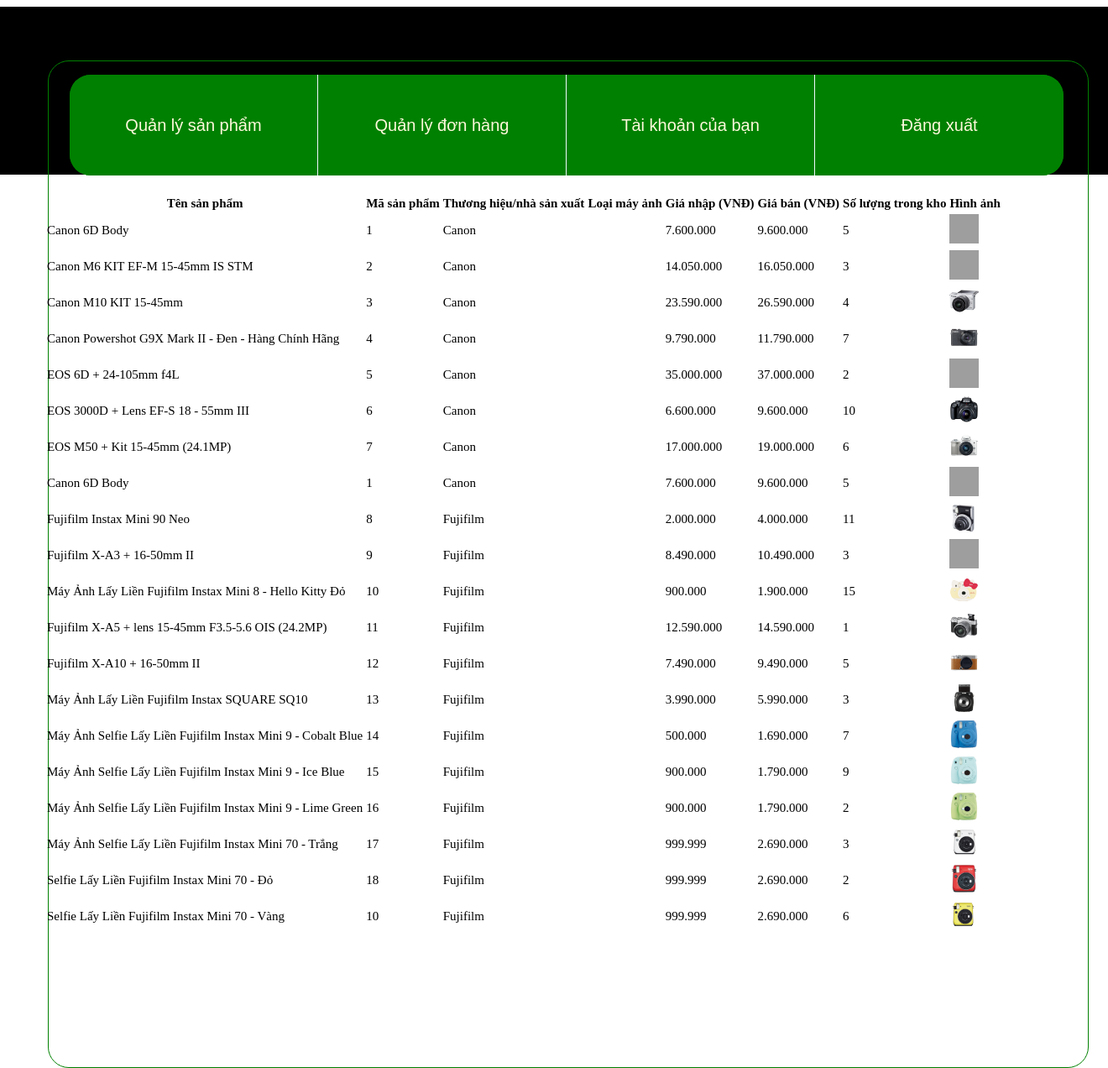
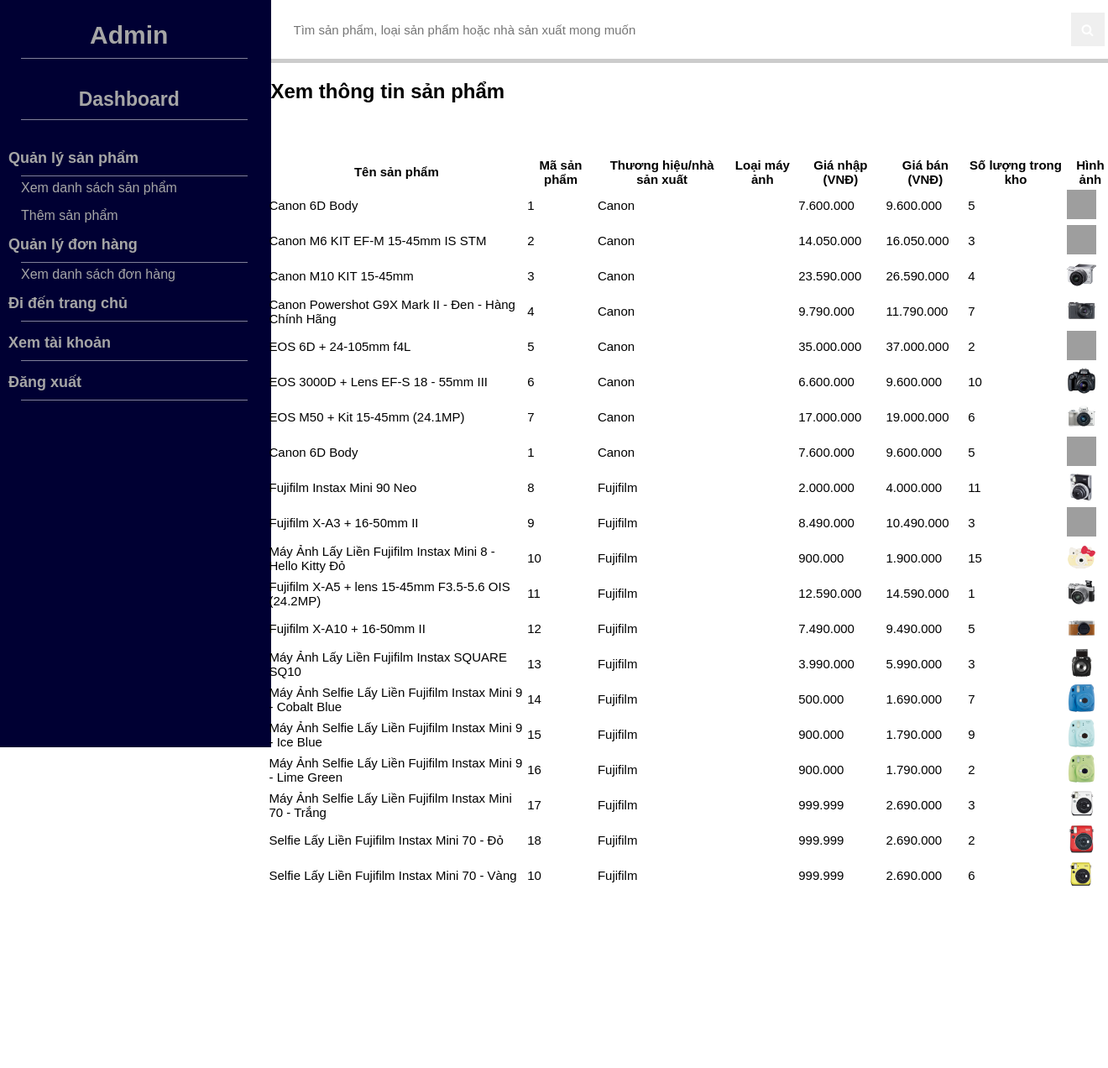
Before and after one commit to AnTran1997/1512012_1512013_PTUDW, a web app: file pages/AdminPages/showProducts.html in a window 1320 px wide. Shown: the whole page at 84% size. After the commit the page ends 1055 px from the top, so only its background shows below. Run offline with its HTML, style and script files only (its server is not run), Linux system fonts and the light colour scheme; grey boxes are pictures that could not be loaded.

Commit message:
[AdminPage]Reformat adminPage and showProducts page

```diff
--- a/assets/css/styleAdmin.css
+++ b/assets/css/styleAdmin.css
@@ -62,12 +62,17 @@
   src: url("./../fonts/NotoSerif-Bold.ttf");
 }
 
-body {
+html, body {
   margin: 0;
   padding: 0;
+  width: 100%;
+  height: 100%;
+  overflow-x: hidden;
   font-family: Arial, Helvetica, sans-serif;
 }
 
+
+/* -------------------------------- Left Panel ---------------------------- */
 h2#adminName {
   font-weight: bold;
   font-size: 30px;
@@ -87,14 +92,17 @@ li {
   list-style-type: none;
 }
 
+li.adminFuntions {
+  margin-top: 50px;
+}
 
-a.funtionTitle {
+a.adminFunctions {
   margin-left: 25px;
   margin-top: 50px;
   font-size: 18px;
   font-weight: bold;
 }
-a.funtionTitle::after {
+a.adminFunctions::after {
   display: block;
   content: '';
   background-color: white;
@@ -140,6 +148,7 @@ ul {
 
 li {
   margin-bottom: 15px;
+  margin-top:5px;
 }
 
 #adminName, #dashboardTitle  {
@@ -156,3 +165,71 @@ li {
     margin-bottom: 35px;
     margin-left: 40px;
   }
+
+
+/* -------------------------------- Right Panel ---------------------------- */
+/* ---- search bar ------ */
+.searchBar {
+  padding: 15px;
+  border-bottom: #cccccc solid 5px;
+}
+
+.searchBar .searchProduct {
+  font-size: 15px;
+  height: 40px;
+  position: relative;
+  top: 0ch;
+}
+  .searchBtn {
+    width: 40px;
+    border: none;
+    margin: 0;
+
+  }
+  .searchInput {
+    width: 94%;
+    border: none;
+    margin-left: 10px;
+  }
+
+
+/* ----------------------------- Show products page ---------------------------- */
+.container-quanLySanPham table {
+  font-size: 15px;
+  height: 40px;
+  position: relative;
+  top: 5ch;
+  right: 5px;
+}
+
+  .container-quanLySanPham .row {
+      height: 50ch;
+  }
+
+  .container-quanLySanPham .col-sm-2 {
+      border: green double;
+      height: 20ch;
+  }
+
+      .detailOption {
+          margin: 5px;
+          display: block;
+      }
+          .detailOption h3 {
+          border-bottom: green double;
+          font-size: 20px;
+          }
+          .detailOption a {
+          color: black;
+          text-decoration: none;
+          font-size: 18px;
+          }
+          .detailOption a:hover {
+          text-decoration: black underline;
+          font-weight: bold;
+          }
+
+.imgInTable {
+  width: 35px;
+  height: 35px;;
+}
--- a/assets/js/javaScript_AdminPage.js
+++ b/assets/js/javaScript_AdminPage.js
@@ -1,59 +1,4 @@
-var header = document.getElementById("menu-bar");
-var btns = header.getElementsByClassName("adminRole");
-//alert("step 2");
-for (var i = 0; i < btns.length; i++) {
 
-    btns[i].addEventListener("click", function() {
-        var current = document.getElementsByClassName("active");
-        current[0].className = current[0].className.replace(" active", "");
-        this.className += " active";
-    })
-}
-
-/*
-//**************************  QUẢN LÝ SẢN PHẨM *********************
-//Hiển thị menu để lựa chọn danh sách sản phẩm
-function showOptionToViewProduct() {
-    var qlsp = document.getElementsByClassName("viewPro")[0];
-
-    var listOption = document.getElementsByClassName("detailOption")[0];
-    var button
-    if (listOption.style.display == "none") {
-        listOption.style.display = "block";
-    } else {
-        listOption.style.display = "none";
-    }
-}
-
-function addNewProduct() {
-    var formToAddNew = document.getElementsByClassName("addNewForm")[0];
-    //if (formToAddNew.style.display == "none") {
-        formToAddNew.style.display = "block";
-
-}
-
-function closeFormAddNew() {
-    var formToAddNew = document.getElementsByClassName("addNewForm")[0];
-    //if (formToAddNew.style.display == "none") {
-        formToAddNew.style.display = "none";
-}
-
-
-//**************************  XEM TÀI KHOẢN *********************
-function xemTaiKhoan() {
-    var account = document.getElementsByClassName("showAccount")[0];
-    if (account.style.display == "none") {
-     account.style.display = "block";
-    } else {
-        account.style.display = "none";
-    }
-}
-
-
-//********************************  ĐĂNG XUẤT ***************************
-function logout() {
-    `<h2>safda</h2>;`;
-}*/
 
 function dropDown(nameClass) {
     var item = document.getElementsByClassName(nameClass);
--- a/pages/AdminPages/showProducts.html
+++ b/pages/AdminPages/showProducts.html
@@ -7,32 +7,62 @@
     <meta name="viewport" content="width=device-width, initial-scale=1">
     <link rel="stylesheet" type="text/css" media="screen" href="./../../assets/css/font-awesome.min.css" />
     <link rel="stylesheet" type="text/css" media="screen" href="./../../assets/css/bootstrap-grid.min.css" />
-    <link rel="stylesheet" type="text/css" media="screen" href="./../../assets/css/styleTest.css" />
+    <link rel="stylesheet" type="text/css" media="screen" href="./../../assets/css/styleAdmin.css" />
 </head>
 <body>
+    <div class="dashboard">
+        <div class="row">
+            <div class="col-sm-3" style="background-color: #000033">
+                <h2 id="adminName">Admin</h2>
+                <h3 id="dashboardTitle"><a href="#">Dashboard</a></h3>
+                    <div class=""></div>
+                    <li>
+                        <a href="#" class="adminFunctions" onclick="dropDown('productManagement')">Quản lý sản phẩm</a>
+                        <ul class="productManagement">
+                            <li><a href="#" onclick="dropDown('viewProOptions')">Xem danh sách sản phẩm</a>
+                                <ul class="viewProOptions">
+                                    <li><a href="#" onclick="dropDown('productType')">Theo loại</a>
+                                        <ul class="productType">
+                                            <li><a href="#">Máy ảnh kỹ thuật số</a></li>
+                                            <li><a href="#">Máy ảnh cơ</a></li>
+                                            <li><a href="#">Máy ảnh lấy liền</a></li>
+                                        </ul>
+                                    </li>
+                                    <li><a href="showProducts.html" onclick="dropDown('productBrand')">Theo nhà sản xuất</a>
+                                        <ul class="productBrand">
+                                            <li><a href="#">Canon</a></li>
+                                            <li><a href="#">Fujifilm</a></li>
+                                            <li><a href="#">Nikon</a></li>
+                                            <li><a href="#">Sony</a></li>
+                                        </ul>
+                                    </li>
+                                </ul>
+                            </li>
+                            <li><a href="#" class="productManagement">Thêm sản phẩm</a></li>
+                        </ul>
+                    </li>
 
-    <div class="hm">
-    <div class="row">
-        <div class="col-sm-12" style="background-color:black">
-            <form action="">
-                <div class="menu-bar">
-                    <div class="row">
-                        <div class="col-sm-3" style="border-right: aliceblue solid 1px; border-radius:25px 0 0 25px;">
-                            <!--<a href="#">Quản lý sản phẩm</a>-->
-                            <button onclick="quanLySanPham()" class="dropQuanLySP" style="border-radius: 25px 0 0 25px;">Quản lý sản phẩm</button>
-                        </div>
-                        <div class="col-sm-3" style="border-right: aliceblue solid 1px;">
-                            <button onclick="quanLyDonHang()" class="dropQuanLyDH">Quản lý đơn hàng</button>
-                        </div>
-                        <div class="col-sm-3" style="border-right: aliceblue solid 1px;">
-                            <button onclick="xemTaiKhoan()">Tài khoản của bạn</button>
-                        </div>
-                        <div class="col-sm-3" style=" border-radius:0 25px 25px 0;">
-                            <button onclick="logout()" style="border-radius:0 25px 25px 0;">Đăng xuất</button>
-                        </div>
-                    </div>
+                <li><a href="#" class="adminFunctions" onclick="dropDown('orderManagement')">Quản lý đơn hàng</a>
+                    <ul class="orderManagement">
+                        <li><a href="#" onclick="dropDown('viewOrder')">Xem danh sách đơn hàng</a>
+                            <ul class="viewOrder">
+                                <li><a href="#" class="viewOrder">Theo ngày</a></li>
+                                <li><a href="#" class="viewOrder">Theo trạng thái đơn hàng</a></li>
+                            </ul>
+                        </li>
+                    </ul>
+                </li>
+                <li><a href="./../userPages/userHomePage.html" class="adminFunctions">Đi đến trang chủ</a></li>
+                <li><a href="#" class="adminFunctions">Xem tài khoản</a></li>
+                <li><a href="./../../index.html" class="adminFunctions">Đăng xuất</a></li>
+            </div>
+
+            <div class="col-sm-9">
+                <div class="searchBar">
+                    <input type="text" class="searchProduct searchInput" placeholder="Tìm sản phẩm, loại sản phẩm hoặc nhà sản xuất mong muốn">
+                    <button type="submit" name="search" class="searchProduct searchBtn" onclick="searchProducts()"><i class="fa fa-search"></i></button>
                 </div>
-
+                <h2>Xem thông tin sản phẩm</h2>
                 <div class="container-quanLySanPham">
                     <table>
                         <tr>
@@ -246,15 +276,15 @@
                             <td><img src="./../../assets/images/Brands/Fujifilm/Selfie Lấy Liền Fujifilm Instax Mini 70 - Vàng.jpg" class="imgInTable"></td>
                         </tr>
                     </table>
+                </div>
+
+
+            </div>
+        </div>
+    </div>
 
 
 
-                </div>
-            </form>
-
-        </div>
-    </div>
-    </div>
 
     <div class="footer">
     </div>
```
Also changed, not shown: pages/AdminPages/adminHomePage.html (+8 -3 lines), pages/UserPages/userHomePage.html (added, +16 -0 lines).
